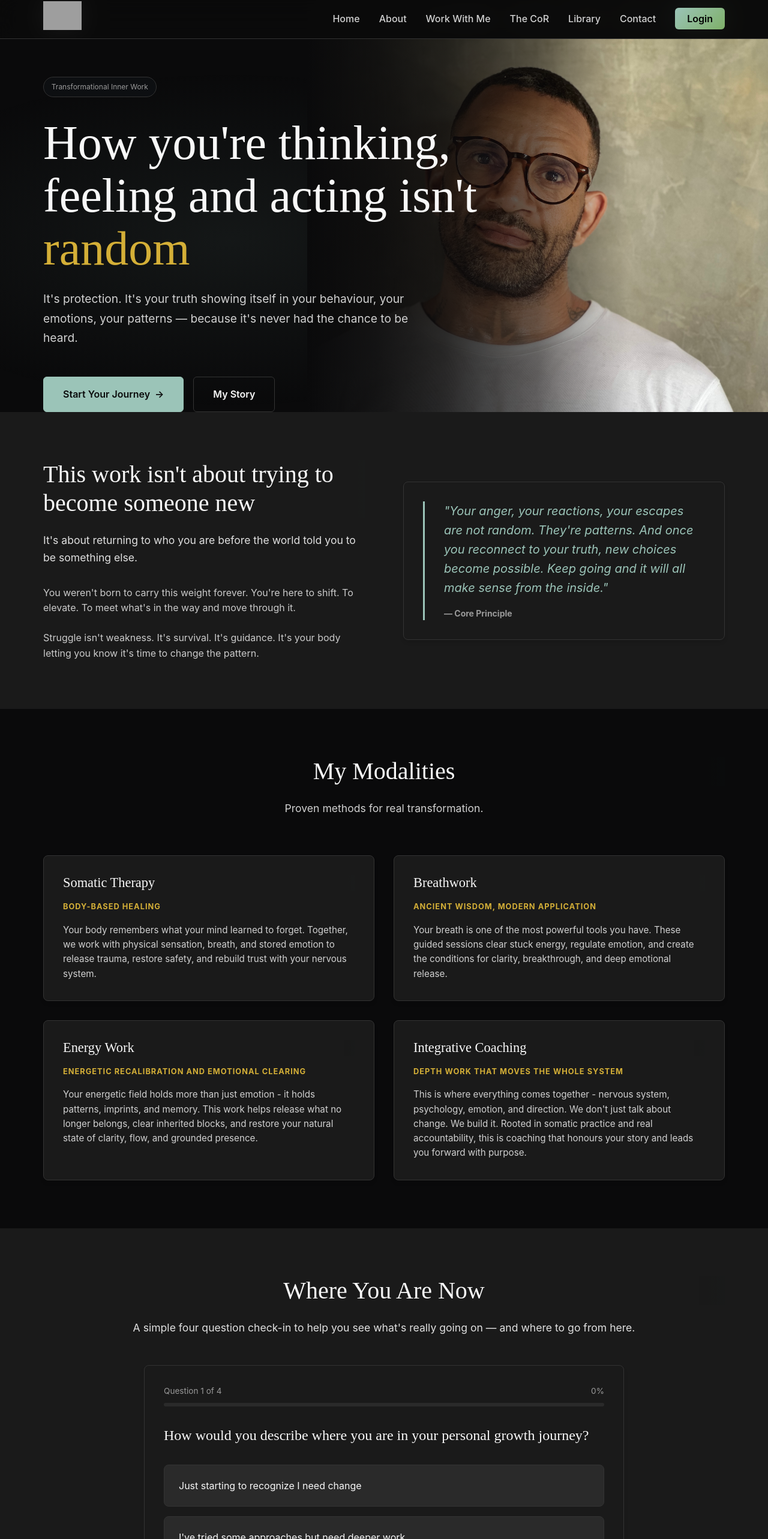
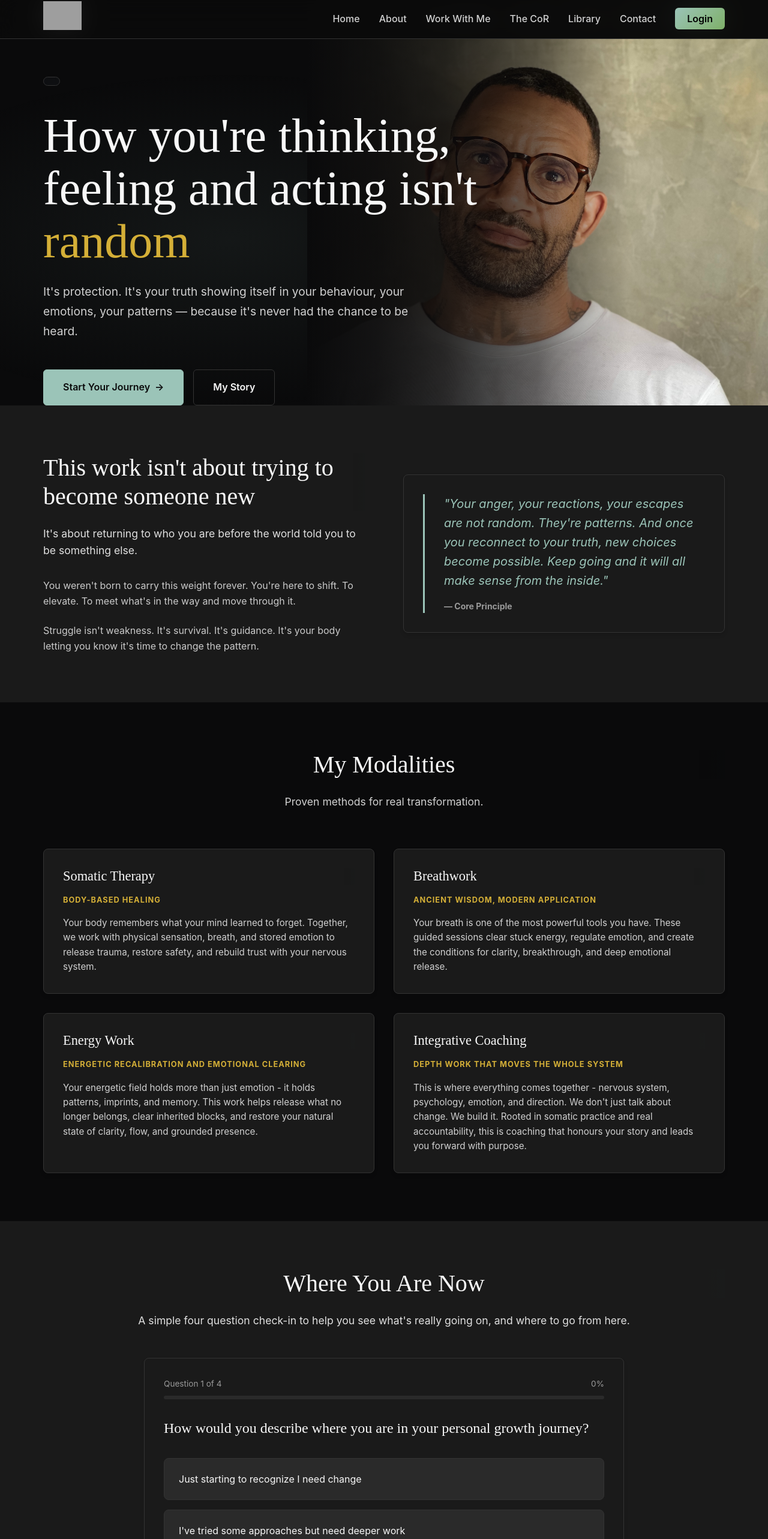
Before and after one commit to Your-True-North/true-north-websiteV2, a Next.js app: page / in a window 1280 px wide. Shown: the top 2566 px of the page at 60% size. Built offline with nearby package versions, Linux system fonts and the light colour scheme; grey boxes are pictures that could not be loaded.

Commit message:
Fix homepage badge and improve Work page copy

```diff
--- a/app/page.tsx
+++ b/app/page.tsx
@@ -246,7 +246,6 @@ export default function Home() {
                 marginBottom: '2rem',
                 backdropFilter: 'blur(10px)'
               }}>
-                Transformational Inner Work
               </div>
 
               <h1 className="h1 shimmer-accent" style={{
@@ -408,7 +407,7 @@ export default function Home() {
                 color: 'rgba(246, 246, 246, 0.9)',
                 fontSize: isMobile ? '1rem' : '1.1rem'
               }}>
-                A simple four question check-in to help you see what's really going on — and where to go from here.
+                A simple four question check-in to help you see what's really going on, and where to go from here.
               </p>
             </div>
 
@@ -517,7 +516,7 @@ export default function Home() {
         <section className="section">
           <div className="container">
             <div style={{textAlign: 'center', marginBottom: '4rem'}}>
-              <h2 className="h2 shimmer-accent" style={{fontSize: isMobile ? '2rem' : '2.5rem'}}>Those Who've Made the Return</h2>
+              <h2 className="h2 shimmer-accent" style={{fontSize: isMobile ? '2rem' : '2.5rem'}}>Those Who've Made the Return to Truth</h2>
             </div>
 
             <div style={{
```
